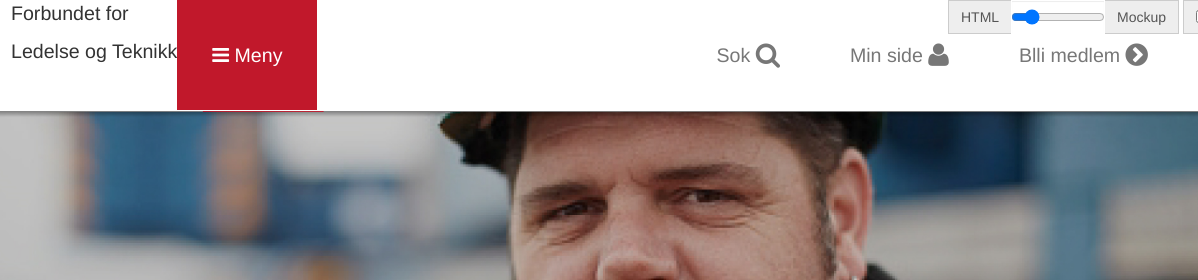
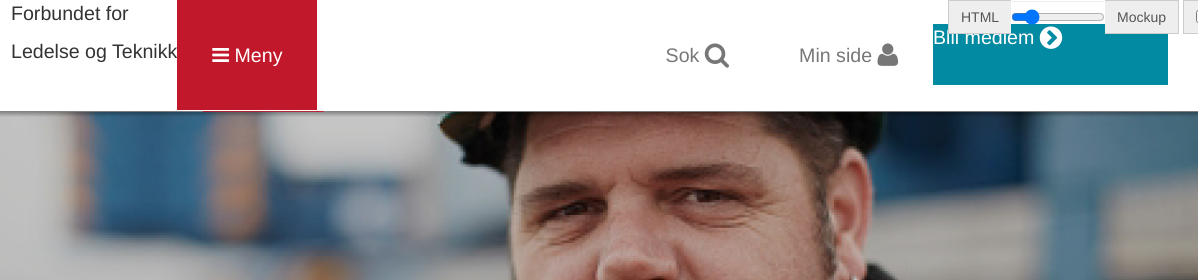
Before and after one commit to ilyaivanov/FLTDesign, a website: page index.html in a window 1280 px wide. Shown: the top 280 px of the page, 82-1280 px from the left. Drawn offline with Linux system fonts and the light colour scheme.

Commit message:
Finished Student box

```diff
--- a/index.html
+++ b/index.html
@@ -61,7 +61,10 @@
             <ul class="nav navbar-nav navbar-right">
                 <li><a href="#">Sok <i class="fa fa-search fa-lg"></i></a></li>
                 <li><a href="#">Min side <i class="fa fa-user fa-lg"></i></a></li>
-                <li class="registerLink"><a href="#">Blli medlem <i class="fa fa-chevron-circle-right fa-lg "></i></a>
+                <li>
+                    <div class="registerLink">
+                        <a href="#">Blli medlem <i class="fa fa-chevron-circle-right fa-lg "></i></a>
+                    </div>
                 </li>
             </ul>
 
@@ -276,7 +279,7 @@
         updateOpacity();
     });
 
-    function updateMockMargin () {
+    function updateMockMargin() {
         var width = $(window).width();
         $(".s").css("margin-left", ( width - 1600) / 2);
     }
--- a/less/flt.less
+++ b/less/flt.less
@@ -64,22 +64,24 @@ hr {
   background-color: #028AA2;
   margin-top: @news-magin-top + 12;
 
-  height: 180px;
+  height: 173px;
   color: white;
 
   .media-heading {
     font-family: 'Roboto', sans-serif;
     font-size: 36px;
     font-weight: bold;
-
-    padding-top: 48px;
-    padding-left: 46px;
   }
 
   p{
     font-family: 'Roboto', sans-serif;
     font-size: 16px;
   }
+  .media-body {
+    padding-left: 20px;
+    padding-top: 20px;
+  }
+
 }
 
 .footer {
@@ -89,3 +91,16 @@ hr {
   bottom: 0;
   height: 290px;
 }
+
+.registerLink{
+  background-color: #028AA2;
+  margin-top: 24px;
+  height: @navbar-height - 24px * 2;
+  width: 235px;
+
+  margin-right: 15px;
+
+  a{
+    color:white;
+  }
+}
```
Also changed, not shown: less/flt.css.
